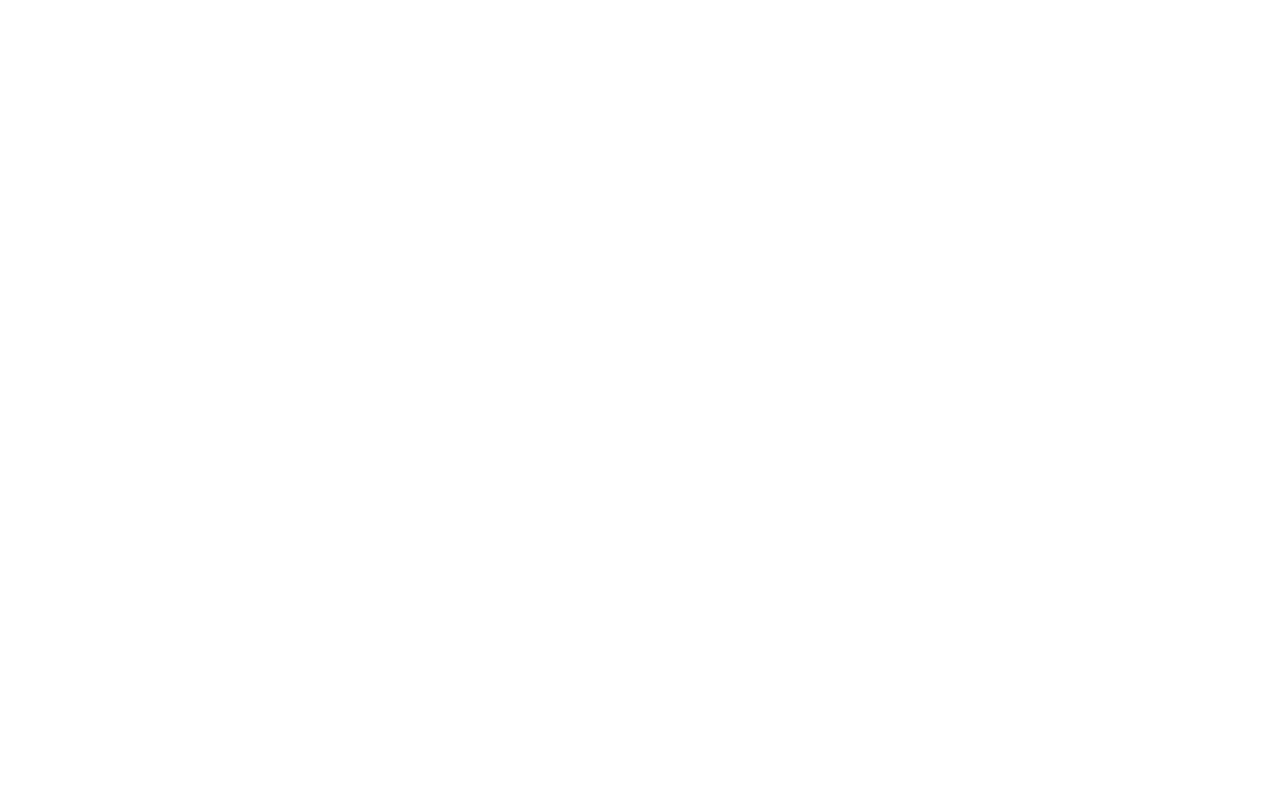
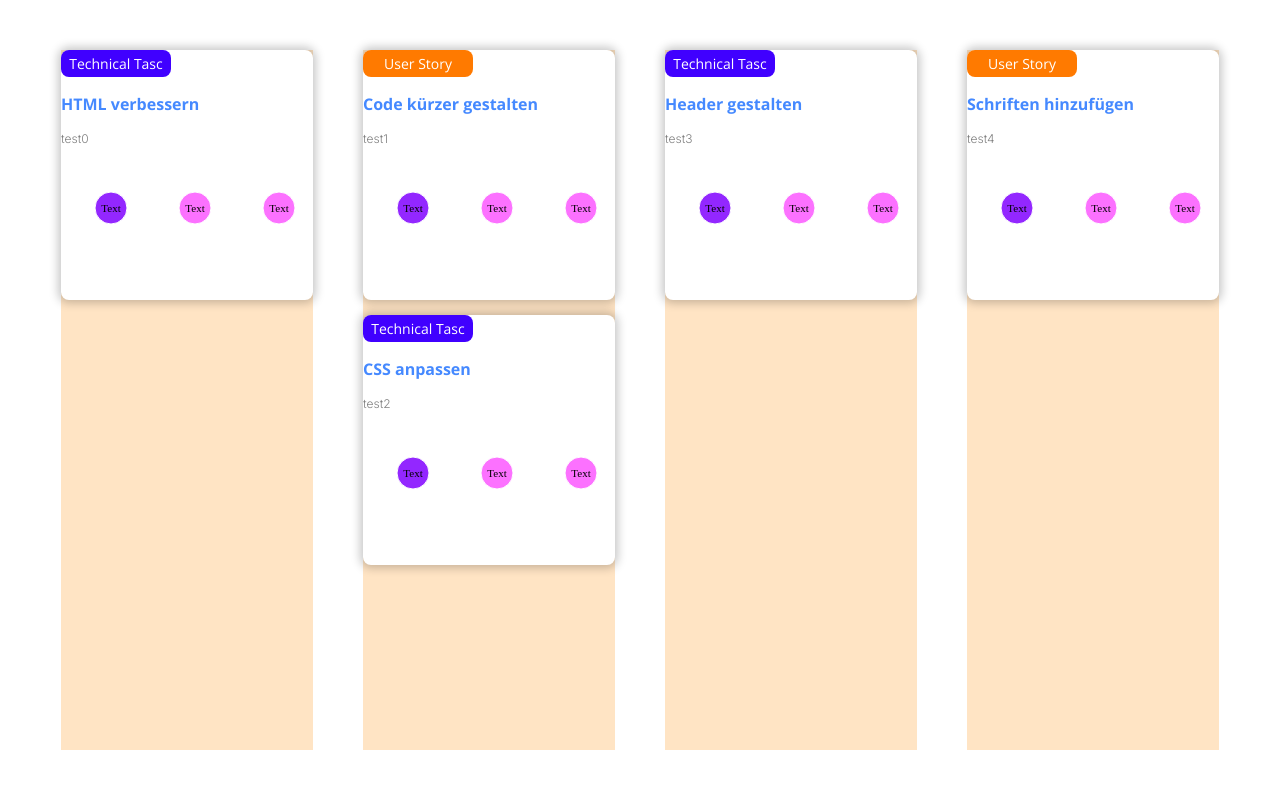
Before and after one commit to sebastianharhammer/joinProjekt, a plain HTML site: page board.html in a window 1280 px wide. Drawn offline with nearby package versions, Linux system fonts and the light colour scheme; a web font is replaced by a local one.

Commit message:
added some content

```diff
--- a/board.css
+++ b/board.css
@@ -0,0 +1,120 @@
+body{
+margin: 0;
+}
+
+.content{
+    height: 100vh;
+    display: flex;
+    flex-direction: row;
+    justify-content: center;
+    gap: 50px;
+}
+
+.dragarea-todo{
+    display: flex;
+    gap: 15px;
+    flex-direction: column;
+    width: 252px;
+    height: 700px;
+    margin-top: 50px;
+    background-color: bisque;
+}
+
+.dragarea-inProgress{
+    display: flex;
+    gap: 15px;
+    flex-direction: column;
+    width: 252px;
+    height: 700px;
+    margin-top: 50px;
+    background-color: bisque;
+}
+
+.dragarea-feedback{
+    display: flex;
+    gap: 15px;
+    flex-direction: column;
+    width: 252px;
+    height: 700px;
+    margin-top: 50px;
+    background-color: bisque;
+}
+
+.dragarea-done{
+    display: flex;
+    gap: 15px;
+    flex-direction: column;
+    width: 252px;
+    height: 700px;
+    margin-top: 50px;
+    background-color: bisque;
+}
+
+.todo{
+    width: 252px;
+    height: 250px;
+    max-height: 280px;
+    background-color: #FFFFFF;
+    border-radius: 8px;
+    box-shadow: 0px 0px 10px 3px rgba(0,0,0,0.22);
+}
+
+.dragAreaHighlight{
+    background-color: rgba(0, 0, 0, 0.2);
+}
+
+.task-category-userExperience{
+    height: 27px;
+    width: 110px;
+    background-color: #FF7A00;
+    border-radius: 8px;
+    display: flex;
+    justify-content: center;
+    align-items: center;
+    text-align: center;
+    color: white;
+}
+
+.task-category-technicalTask{
+    height: 27px;
+    width: 110px;
+    background-color: #4000ff;
+    border-radius: 8px;
+    display: flex;
+    justify-content: center;
+    align-items: center;
+    text-align: center;
+    color: white;
+}
+
+.open-sans{
+    font-family: "Open Sans", sans-serif;
+    font-optical-sizing: auto;
+    font-weight: 300;
+    font-style: normal;
+    font-size: 14px;
+}
+
+.inter-font{
+    font-family: "Inter", sans-serif;
+    font-optical-sizing: auto;
+    font-weight: 300;
+    font-size: 12px;
+    color: gray;
+}
+
+.open-sans-bold{
+    font-family: "Open Sans", sans-serif;
+    font-optical-sizing: auto;
+    font-weight: 700;
+    font-style: normal;
+    font-size: 16px;
+    color: rgb(69,137,255);
+}
+
+.userNameCircles{
+    display: flex;
+    flex-direction: row;
+    padding: 0;
+    margin: 0;
+}
--- a/board.html
+++ b/board.html
@@ -3,11 +3,20 @@
 <head>
     <meta charset="UTF-8">
     <meta name="viewport" content="width=device-width, initial-scale=1.0">
-    <link rel="stylesheet" href="./board.css">
-    <link rel="stylesheet" href="./style.css">
-    <title>Board</title>
+    <title>Drag&Drop</title>
+    <link rel="preconnect" href="https://fonts.googleapis.com">
+    <link rel="preconnect" href="https://fonts.gstatic.com" crossorigin>
+    <link href="https://fonts.googleapis.com/css2?family=Inter:ital,opsz,wght@0,14..32,100..900;1,14..32,100..900&family=Kodchasan:ital,wght@0,200;0,300;0,400;0,500;0,600;0,700;1,200;1,300;1,400;1,500;1,600;1,700&family=Open+Sans:ital,wght@0,300..800;1,300..800&display=swap" rel="stylesheet">
+    <link href="https://fonts.googleapis.com/css2?family=Kodchasan:ital,wght@0,200;0,300;0,400;0,500;0,600;0,700;1,200;1,300;1,400;1,500;1,600;1,700&family=Open+Sans:ital,wght@0,300..800;1,300..800&display=swap" rel="stylesheet">
+    <link rel="stylesheet" href="board.css">
+    <script src="./board.js"></script>
 </head>
-<body>
-
+<body onload="init()">
+<div class="content">
+    <div class="dragarea-todo" id="todo" ondrop="moveTo('todo')" ondragleave="removeHighlight('todo')" ondragover="allowDrop(event); highlight('todo')"></div>
+    <div class="dragarea-inProgress" id="inProgress" ondrop="moveTo('inProgress')" ondragleave="removeHighlight('inProgress')" ondragover="allowDrop(event); highlight('inProgress')"></div>
+    <div class="dragarea-feedback" id="feedback" ondrop="moveTo('feedback')" ondragleave="removeHighlight('feedback')" ondragover="allowDrop(event); highlight('feedback')"></div>
+    <div class="dragarea-done" id="done" ondrop="moveTo('done')" ondragleave="removeHighlight('done')" ondragover="allowDrop(event); highlight('done')"></div>
+</div>
 </body>
 </html>
--- /dev/null
+++ b/board.js
@@ -0,0 +1,116 @@
+let todos = [{
+    'id': 0,
+    'title': 'HTML verbessern',
+    'category': 'todo',
+    'taskCategory': 'Technical Tasc',
+    'description': 'test0'
+}, {
+    'id': 1,
+    'title': 'Code kürzer gestalten',
+    'category': 'inProgress',
+    'taskCategory': 'User Story',
+    'description': 'test1'
+},
+{
+    'id': 2,
+    'title': 'CSS anpassen',
+    'category': 'inProgress',
+    'taskCategory': 'Technical Tasc',
+    'description': 'test2'
+},
+{
+    'id': 3,
+    'title': 'Header gestalten',
+    'category': 'feedback',
+    'taskCategory': 'Technical Tasc',
+    'description': 'test3'
+},
+{
+    'id': 4,
+    'title': 'Schriften hinzufügen',
+    'category': 'done',
+    'taskCategory': 'User Story',
+    'description': 'test4'
+}];
+
+let currentDraggedElement;
+
+function init() {
+    updateHTML()
+}
+
+
+function generateToDoHTML(element) {
+    return /*html*/`
+        <div draggable="true" class="todo" ondragstart="startDragging(${element['id']})">
+        <div id="taskButton-${element['id']}">
+        <p class="open-sans">${element['taskCategory']}</p>
+        </div>
+        <p class= "open-sans-bold">${element['title']}</p>
+        <p class="inter-font">${element['description']}</p>
+        <div class="userNameCircles">
+        <svg width="100" height="100">
+            <circle cx="50" cy="50" r="16" stroke="white" stroke-width="1" fill="rgb(147,39,255)" />
+            <text x="50" y="50" text-anchor="middle" alignment-baseline="central" font-size="11" fill="black">Text</text>
+        </svg>
+        <svg width="100" height="100">
+            <circle cx="50" cy="50" r="16" stroke="white" stroke-width="1" fill="rgb(252,113,255)" />
+            <text x="50" y="50" text-anchor="middle" alignment-baseline="central" font-size="11" fill="black">Text</text>
+        </svg>
+        <svg width="100" height="100">
+            <circle cx="50" cy="50" r="16" stroke="white" stroke-width="1" fill="rgb(252,113,255)" />
+            <text x="50" y="50" text-anchor="middle" alignment-baseline="central" font-size="11" fill="black">Text</text>
+        </svg>
+        </div>
+        </div>
+    `;
+}
+
+
+function updateHTML() {
+    const categories = ['todo', 'inProgress', 'feedback', 'done',];
+    for (let category of categories) {
+        let filteredTodos = todos.filter(t => t['category'] === category);
+        document.getElementById(category).innerHTML = '';
+        for (let element of filteredTodos) {
+            document.getElementById(category).innerHTML += generateToDoHTML(element);
+        }
+    }
+    findClassOfTaskCat();
+}
+
+
+function findClassOfTaskCat() {
+    for (let task of todos) {
+        const button = document.getElementById(`taskButton-${task.id}`)
+        if (task.taskCategory === "Technical Tasc") {
+            button.classList.add('task-category-technicalTask')
+        }
+        else if (task.taskCategory === "User Story") {
+            button.classList.add('task-category-userExperience')
+        }
+    }
+}
+
+
+function startDragging(id) {
+    currentDraggedElement = id;
+}
+
+
+function allowDrop(ev) {
+    ev.preventDefault();
+}
+
+function moveTo(category) {
+    todos[currentDraggedElement]['category'] = category;
+    updateHTML();
+}
+
+function highlight(id) {
+    document.getElementById(id).classList.add('dragAreaHighlight');
+}
+
+function removeHighlight(id) {
+    document.getElementById(id).classList.remove('dragAreaHighlight');
+}
```
